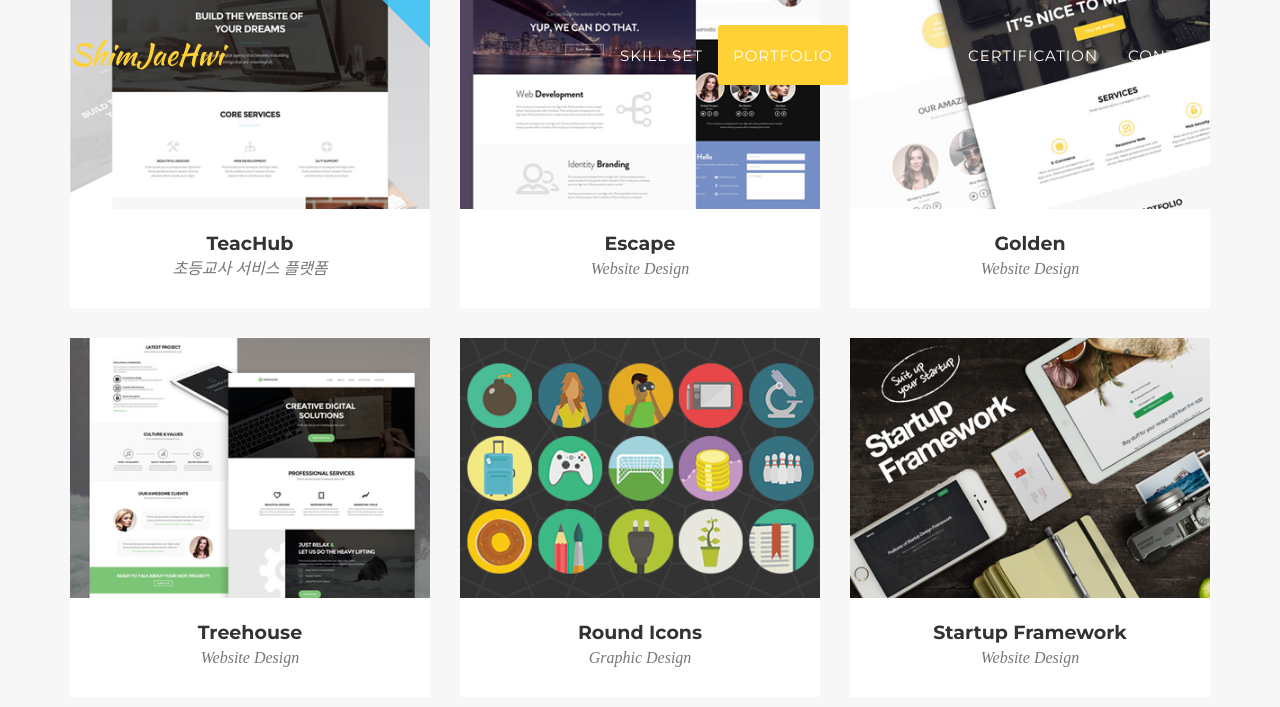
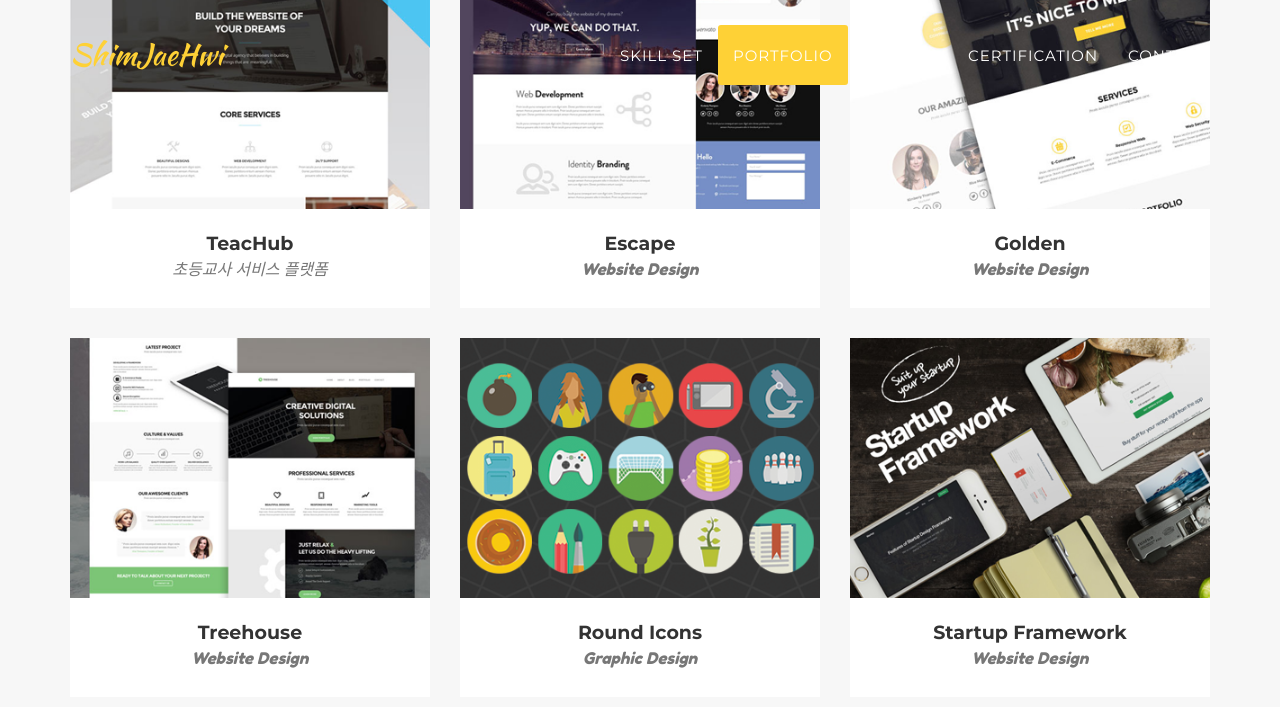
Before and after one commit to Jh214/JH214.github.io, a Jekyll site: the page built from index.html, in a window 1280 px wide and 900 px high, scrolled down 1896 px. Shown: the top 707 px of the window. Built offline with Jekyll 4.4.1, drawn with Linux system fonts in a browser that asks for light colours; some web fonts are replaced; a script that is not in the unit is left out; the list of posts is cut into pages by our own code.

Commit message:
헤드 변경

```diff
--- a/_includes/head.html
+++ b/_includes/head.html
@@ -6,6 +6,7 @@
     <meta name="description" content="{{ site.description }}">
     <link rel="canonical" href="{{ page.url | replace:'index.html','' | prepend: site.baseurl | prepend: site.url }}">
     <link rel="stylesheet" href="https://cdnjs.cloudflare.com/ajax/libs/font-awesome/6.4.2/css/all.min.css">
+    <link rel="stylesheet" href="https://fonts.googleapis.com/css2?family=Fredoka+One&display=swap">
 
 
     <!-- Custom CSS & Bootstrap Core CSS - Uses Bootswatch Flatly Theme: http://bootswatch.com/flatly/ -->
```
